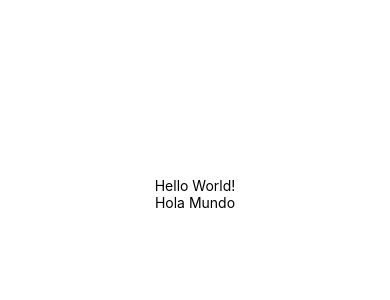
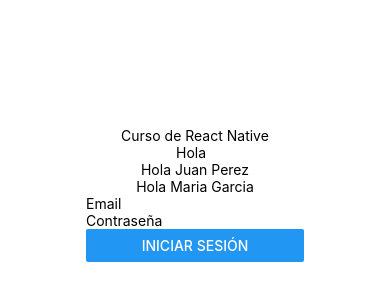
Before and after one commit to COANelmejor/curso-react-native-introduccion, a React Native app: screen / in a window 390 px wide. Shown: the part 228-528 px from the top of the page. Built offline with nearby package versions, Linux system fonts and the light colour scheme.

Commit message:
Ejemplo de uso de props

```diff
--- a/App.js
+++ b/App.js
@@ -1,17 +1,19 @@
-import { StatusBar } from 'expo-status-bar';
+// import { StatusBar } from 'expo-status-bar';
 import { StyleSheet, Text, View } from 'react-native';
+import LoginForm from './src/components/LoginForm';
+import Saludar from './src/components/Saludar';
 
 export default function App() {
   console.log('App Ejecutado')
   return (
     <View style={styles.container}>
       <Text>
-      Hello World!
+        Curso de React Native
       </Text>
-      <Text >
-        Hola Mundo
-      </Text>
-      <StatusBar />
+      <Saludar />
+      <Saludar firstname="Juan" lastname="Perez" />
+      <Saludar firstname="Maria" lastname="Garcia" />
+      <LoginForm />
     </View>
   );
 }
--- /dev/null
+++ b/src/components/Saludar.js
@@ -0,0 +1,9 @@
+import { Text } from 'react-native';
+
+export default function Saludar({firstname, lastname}) {
+    return (
+        <Text>
+            Hola {firstname} {lastname}
+        </Text>
+    )
+}
```
